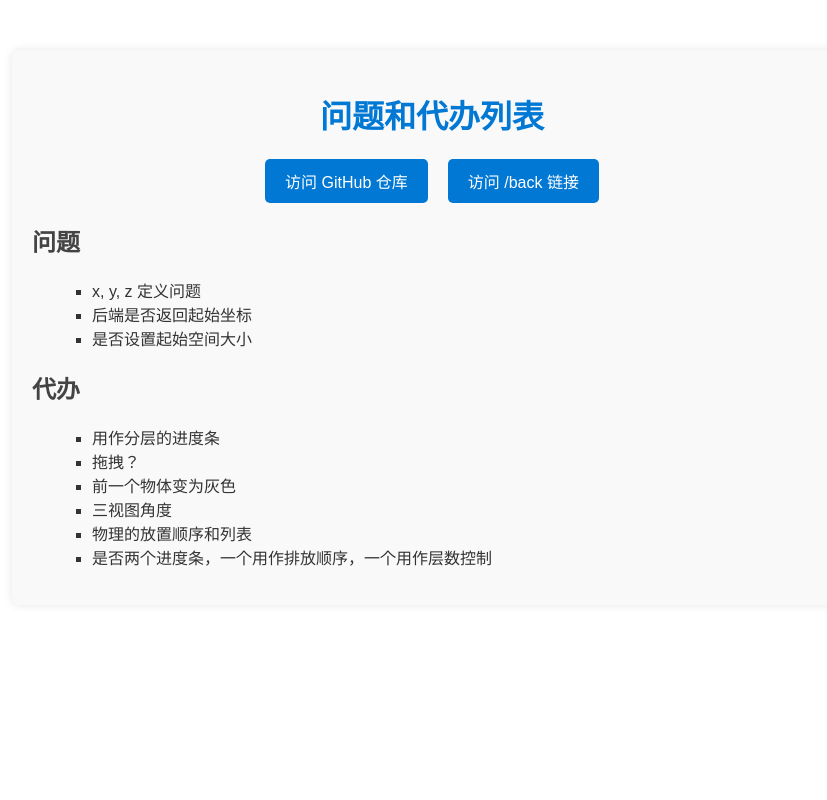
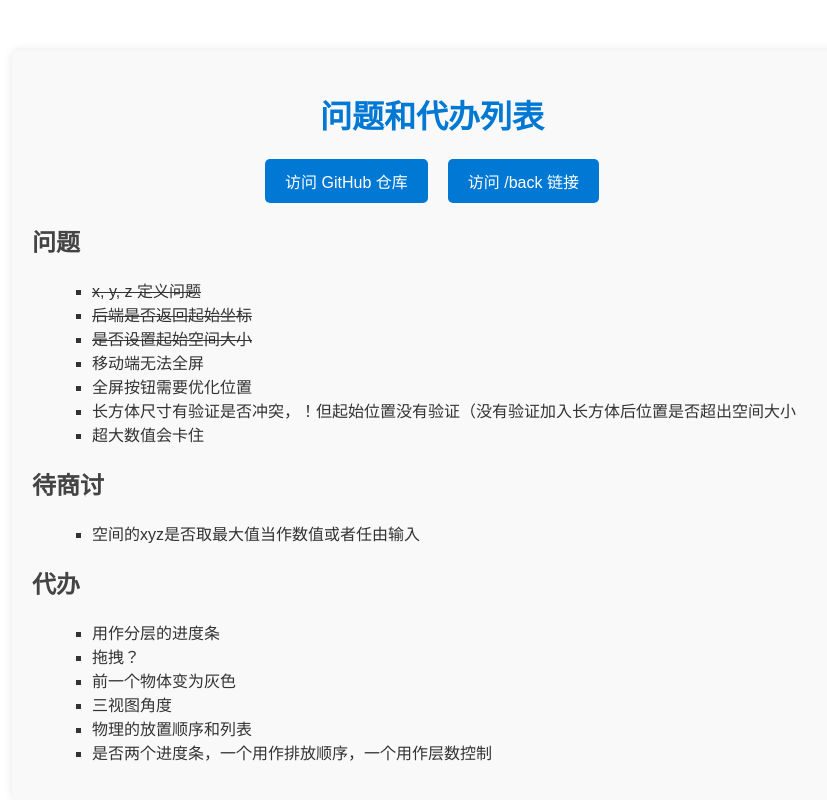
Before and after one commit to L1TangDingZhen/BOX_P, a React (Create React App) app in the folder box_show/: page / in a window 1280 px wide. Shown: the top 800 px of the page, without its empty margins (208-1035 px from the left). Built offline with nearby package versions, Linux system fonts and the light colour scheme.

Commit message:
homepage edit

```diff
--- a/box_show/src/box/box.js
+++ b/box_show/src/box/box.js
@@ -29,9 +29,21 @@ const IssuesAndTodos = () => {
       <div style={styles.section}>
         <h2 style={styles.subHeader}>问题</h2>
         <ul style={styles.list}>
-          <li>x, y, z 定义问题</li>
-          <li>后端是否返回起始坐标</li>
-          <li>是否设置起始空间大小</li>
+          <li style={styles.strikethrough}>x, y, z 定义问题</li>
+          <li style={styles.strikethrough}>后端是否返回起始坐标</li>
+          <li style={styles.strikethrough}>是否设置起始空间大小</li>
+          <li>移动端无法全屏</li>
+          <li>全屏按钮需要优化位置</li>
+          <li>长方体尺寸有验证是否冲突，！但起始位置没有验证（没有验证加入长方体后位置是否超出空间大小</li>
+          <li>超大数值会卡住</li>
+
+        </ul>
+      </div>
+
+      <div style={styles.section}>
+        <h2 style={styles.subHeader}>待商讨</h2>
+        <ul style={styles.list}>
+          <li>空间的xyz是否取最大值当作数值或者任由输入</li>
         </ul>
       </div>
 
@@ -92,7 +104,12 @@ const styles = {
     listStyle: "square",
     marginLeft: "20px",
   },
+  // 添加 strikethrough 样式
+  strikethrough: {
+    textDecoration: "line-through",
+  },
 };
+
 
 export default IssuesAndTodos;
 
```
